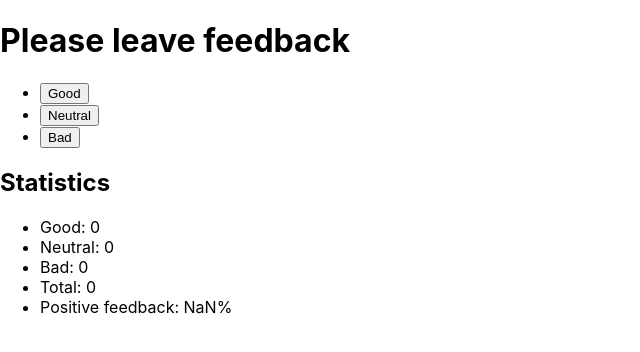
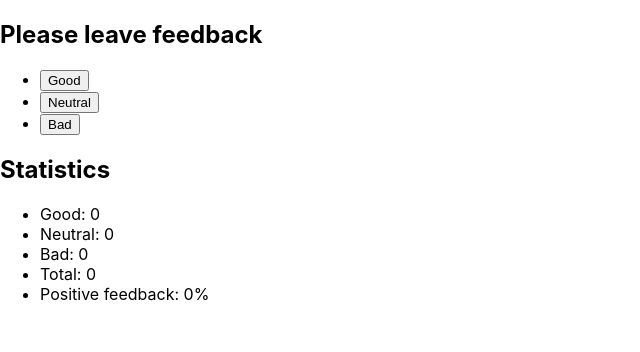
Before and after one commit to MajorPrestige/goit-react-hw-02-feedback, a React (Create React App) app: page / in a window 1280 px wide. Shown: the top 352 px of the page, without its empty margins (0-640 px from the left). Built offline with nearby package versions, Linux system fonts and the light colour scheme.

Commit message:
Update Statistics.jsx

```diff
--- a/src/components/Statisctics/Statistics.jsx
+++ b/src/components/Statisctics/Statistics.jsx
@@ -1,4 +1,4 @@
-import React, { Component } from 'react';
+import { Component } from 'react';
 import styled from '@emotion/styled';
 
 import PropTypes from 'prop-types';
@@ -11,9 +11,9 @@ class Statistics extends Component {
   };
 
   static propTypes = {
-    good: PropTypes.number,
-    neutral: PropTypes.number,
-    bad: PropTypes.number,
+    good: PropTypes.number.isRequired,
+    neutral: PropTypes.number.isRequired,
+    bad: PropTypes.number.isRequired,
   };
 
   state = {
@@ -33,14 +33,17 @@ class Statistics extends Component {
   }
 
   countPositiveFeedbackPercentage() {
-    return Math.floor((this.state.good / this.countTotalFeedback()) * 100);
+    const feedback = Math.floor(
+      (this.state.good / this.countTotalFeedback()) * 100
+    );
+    return feedback ? feedback : 0;
   }
 
   render() {
     return (
       <main>
         <div>
-          <h1>Please leave feedback</h1>
+          <h2>Please leave feedback</h2>
           <ul>
             <li>
               <button name="good" type="button" onClick={this.handleIncrement}>
```
